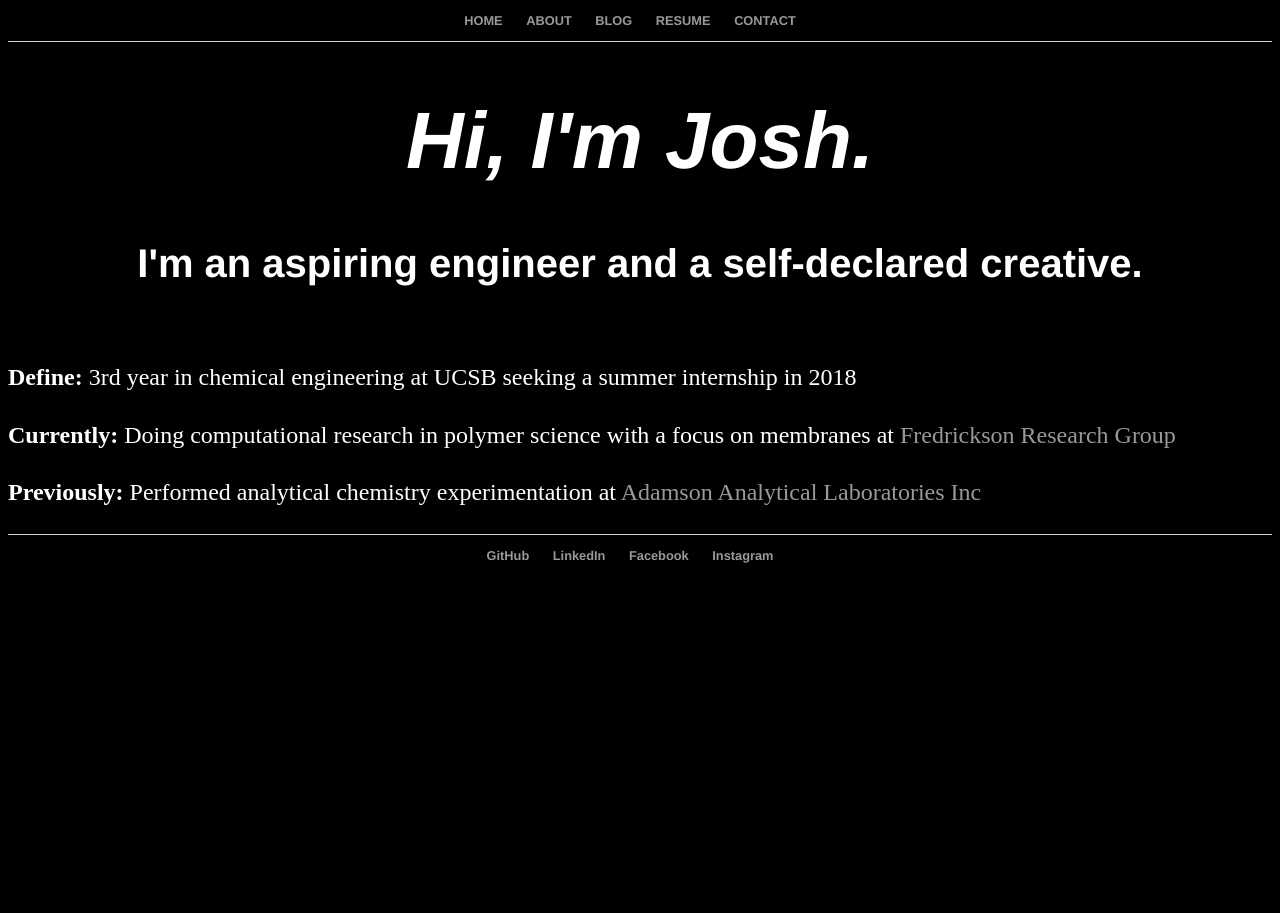
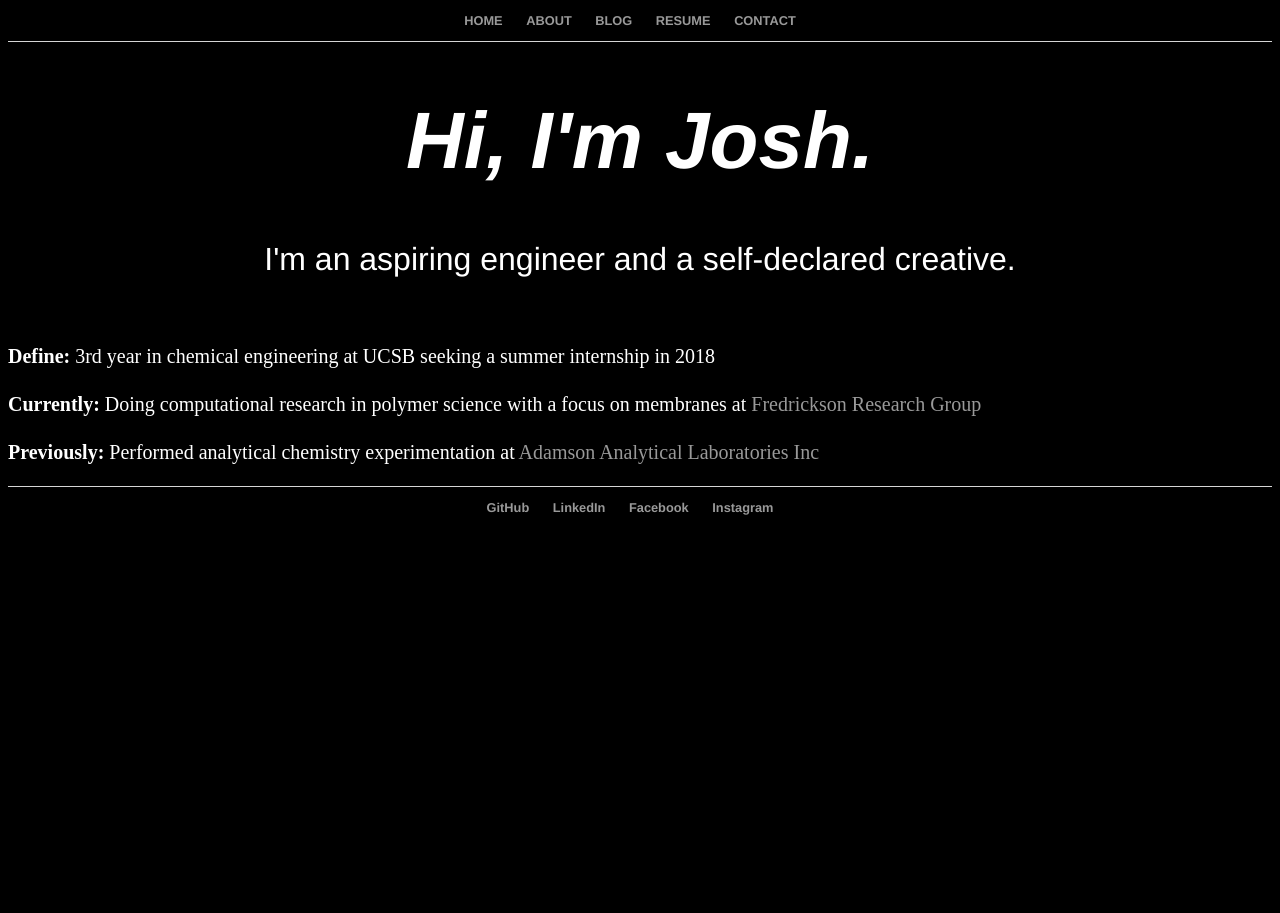
Before and after one commit to 1996leejoshua/1996leejoshua.github.io, a Jekyll site: the page built from index.html, in a window 1280 px wide. Built offline with Jekyll 4.4.1, drawn with Linux system fonts in a browser that asks for light colours.

Commit message:
Update main.css

```diff
--- a/css/main.css
+++ b/css/main.css
@@ -28,13 +28,14 @@ h1 {
 }
 h2 {
     	color: white;
-    	font-size: 2.5em;
+    	font-size: 2.0em;
     	font-family: 'Helvetica', 'Arial', 'Sans-Serif';
     	text-align: center;
+	font-weight: 50;
 }
 p {
 	color: white;
-    	font-size: 1.5em;
+    	font-size: 1.25em;
     	line-height: 1.4em;
 }
 header {
```
